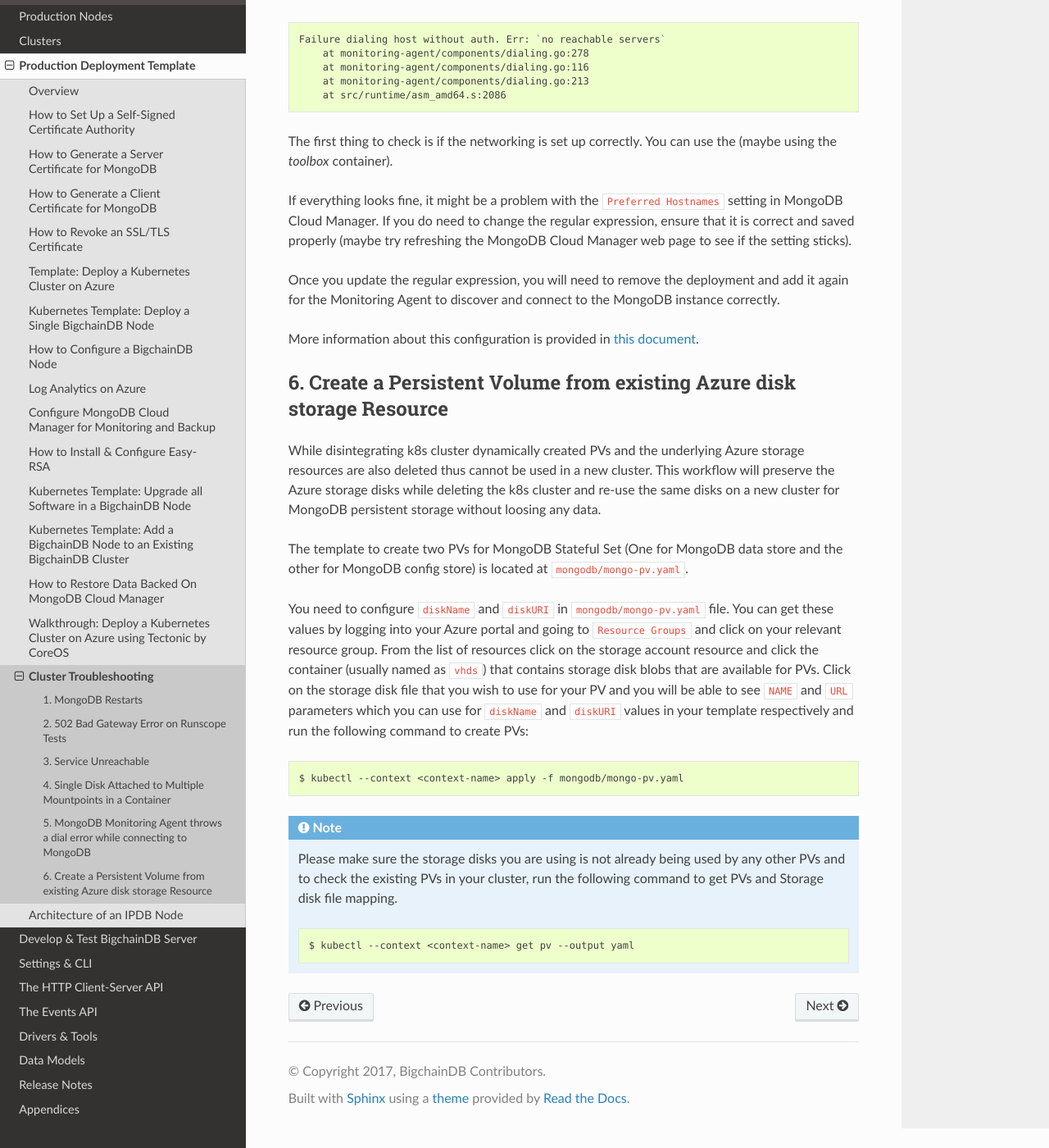
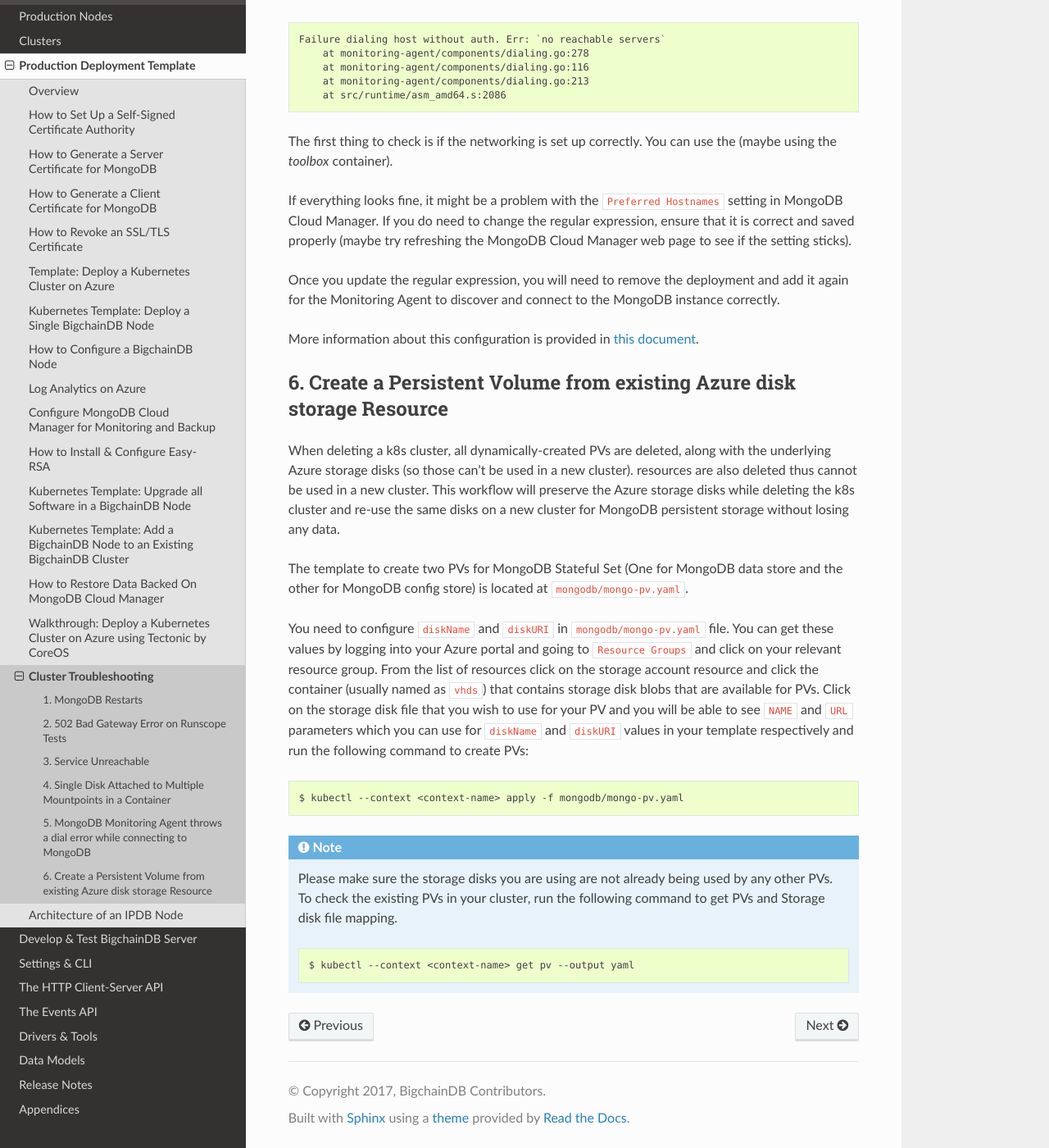
Before and after one commit to bigchaindb/bigchaindb, a Sphinx documentation site: the page built from docs/server/source/production-deployment-template/troubleshoot.rst, in a window 1280 px wide and 1400 px high, scrolled down 1660 px. Shown: the whole window at 82% size. Built offline with Sphinx 7.4.7 and the Read the Docs theme 2.0.0, drawn with Linux system fonts in a browser that asks for light colours; pages that are not in the unit, such as notebooks, are missing from menus.

Commit message:
nit pick changes

```diff
--- a/docs/server/source/production-deployment-template/troubleshoot.rst
+++ b/docs/server/source/production-deployment-template/troubleshoot.rst
@@ -107,10 +107,11 @@
 
 6. Create a Persistent Volume from existing Azure disk storage Resource
 ---------------------------------------------------------------------------
-While disintegrating k8s cluster dynamically created PVs and the underlying Azure storage
-resources are also deleted thus cannot be used in a new cluster. This workflow will preserve
+When deleting a k8s cluster, all dynamically-created PVs are deleted, along with the
+underlying Azure storage disks (so those can't be used in a new cluster). resources
+are also deleted thus cannot be used in a new cluster. This workflow will preserve
 the Azure storage disks while deleting the k8s cluster and re-use the same disks on a new
-cluster for MongoDB persistent storage without loosing any data.
+cluster for MongoDB persistent storage without losing any data.
 
 The template to create two PVs for MongoDB Stateful Set (One for MongoDB data store and
 the other for MongoDB config store) is located at ``mongodb/mongo-pv.yaml``.
@@ -129,8 +130,8 @@
 
 .. note::
 
-   Please make sure the storage disks you are using is not already being used by any
-   other PVs and to check the existing PVs in your cluster, run the following command
+   Please make sure the storage disks you are using are not already being used by any
+   other PVs. To check the existing PVs in your cluster, run the following command
    to get PVs and Storage disk file mapping.
 
    .. code:: bash
```
